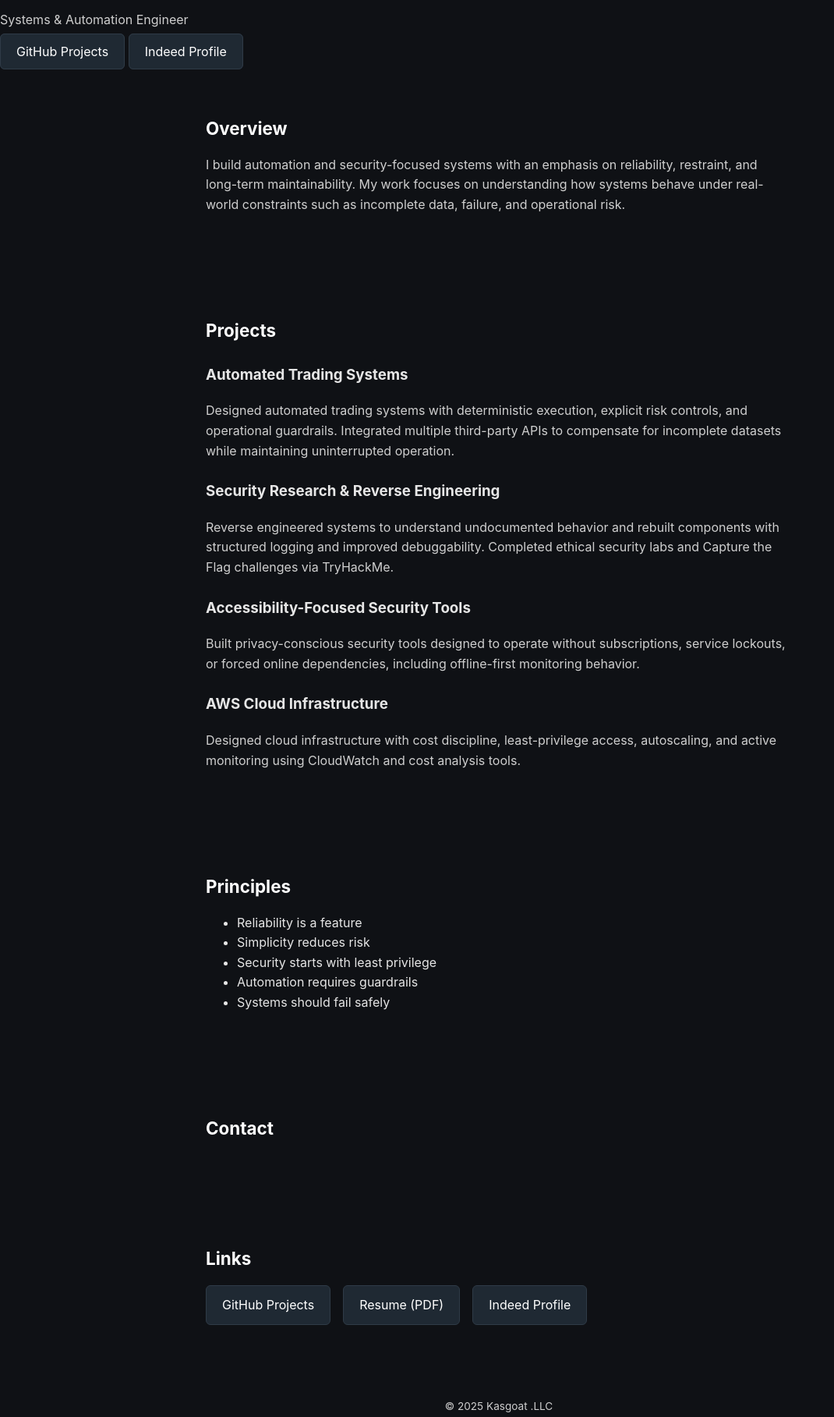
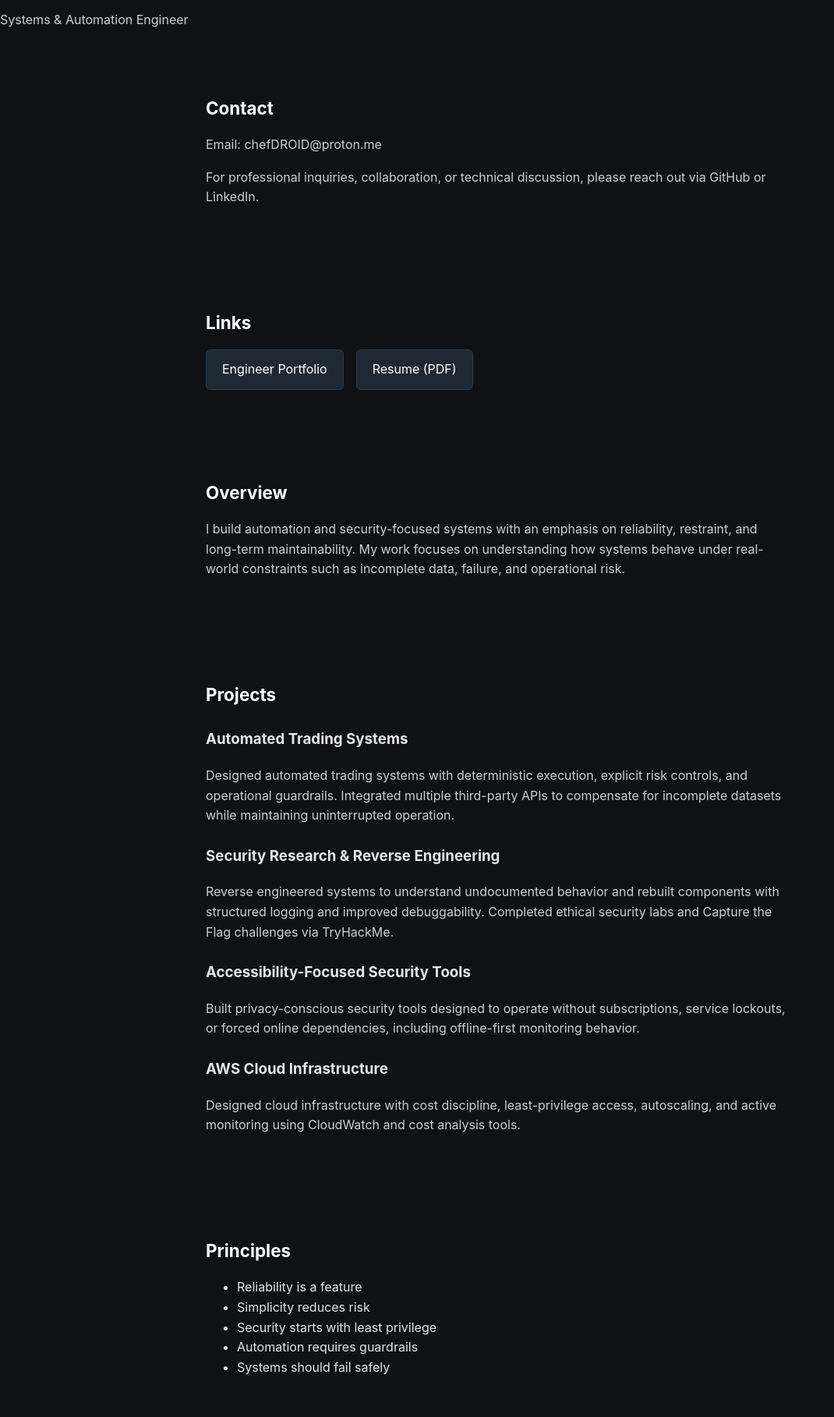
Before and after one commit to chefDroid/chefDroid.github.io, a plain HTML site: page index.html in a window 1280 px wide. Shown: the part 83-1900 px from the top of the page at 78% size, without its empty margins (0-1070 px from the left). Drawn offline with Linux system fonts and the light colour scheme.

Commit message:
Update index.html

```diff
--- a/index.html
+++ b/index.html
@@ -11,11 +11,27 @@
   <h1>Andro Young</h1>
   <p>Systems & Automation Engineer</p>
 	<div class="top-links">
-  <a href="https://github.com/chefDroid" target="_blank" class="btn">GitHub Projects</a>
-  <a href="https://kasgoat-reform.s3.us-east-1.amazonaws.com/resume.pdf" target="_blank" class="btn">Indeed Profile</a>
-</div>
+</header>
 
-</header>
+<section id="contact">
+  <h2>Contact</h2>
+  <p>Email: chefDROID@proton.me</p>
+  <p>
+    For professional inquiries, collaboration, or technical discussion,
+    please reach out via GitHub or LinkedIn.
+  </p>
+</section>
+
+<section id="links">
+  <h2>Links</h2>
+
+  <div class="button-group">
+    <a class="btn" href="https://github.com/chefDroid" target="_blank">Engineer Portfolio</a>
+ <a class="btn" href="https://chefDroid.github.io/resume.pdf" target="_blank">Resume (PDF)</a>
+  </a>
+  </div>
+</section>
+
 
 <main>
 
@@ -86,29 +102,6 @@
 
 </main>
 
-<section id="+1(601)227-8155">
-  <h2>Contact</h2>
-
-  <p>
-	</section>
-    <section id="links">
-  <h2>Links</h2>
-
-  <div class="button-group">
-    <a class="btn" href="https://github.com/chefDroid" target="_blank">
-      GitHub Projects
-    </a>
-
-    <a class="btn" href="resume.pdf" target="_blank">
-      Resume (PDF)
-    </a>
-
-    <a class="btn" href="https://kasgoat-reform.s3.us-east-1.amazonaws.com/resume.pdf" target="_blank">
-      Indeed Profile
-    </a>
-  </div>
-</section>
-
 <footer>
   <p>© 2025 Kasgoat .LLC</p>
 </footer>
```
